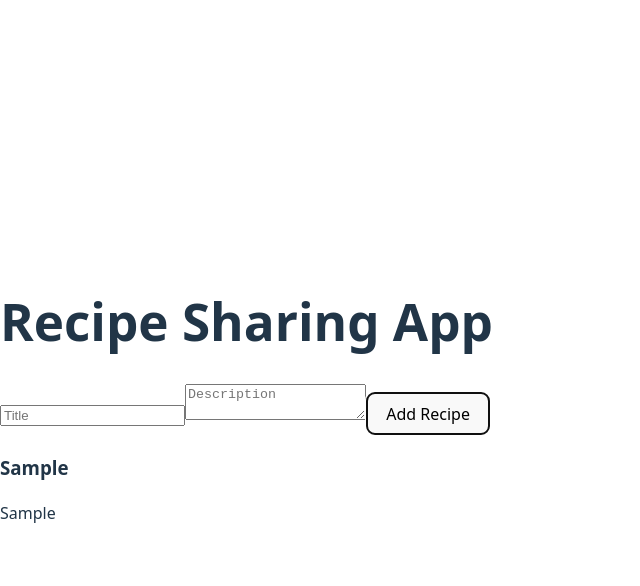
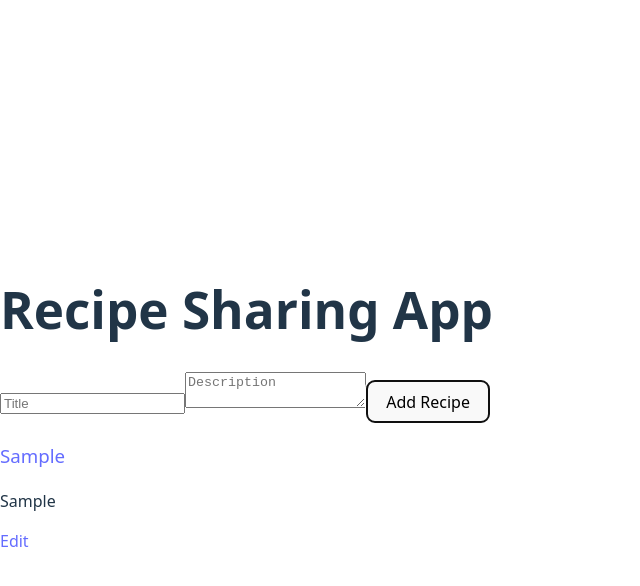
Before and after one commit to Oumaima-97/alx-fe-reactjs, a React (Vite) app in the folder recipe-sharing-app/: page / in a window 1280 px wide. Both pictures are taken after typing "Sample", "Sample" into the empty fields and a click on the button "Add Recipe". Shown: the top 586 px of the page, without its empty margins (0-640 px from the left). Built offline with nearby package versions, Linux system fonts and the light colour scheme.

Commit message:
Edit and delete Recipe Button

```diff
--- a/recipe-sharing-app/package.json
+++ b/recipe-sharing-app/package.json
@@ -12,6 +12,7 @@
   "dependencies": {
     "react": "^19.0.0",
     "react-dom": "^19.0.0",
+    "react-router-dom": "^6.30.0",
     "zustand": "^5.0.3"
   },
   "devDependencies": {
--- a/recipe-sharing-app/src/App.jsx
+++ b/recipe-sharing-app/src/App.jsx
@@ -35,16 +35,25 @@ function App() {
 export default App*/
 
 // src/App.jsx
+import { BrowserRouter as Router, Route, Routes } from 'react-router-dom';
 import RecipeList from './components/RecipeList';
 import AddRecipeForm from './components/AddRecipeForm';
+import RecipeDetails from './components/RecipeDetails';
+import EditRecipeForm from './components/EditRecipeForm';
 
 function App() {
   return (
-    <div>
-      <h1>Recipe Sharing App</h1>
-      <AddRecipeForm />
-      <RecipeList />
-    </div>
+    <Router>
+      <div>
+        <h1>Recipe Sharing App</h1>
+        <AddRecipeForm />
+        <Routes>
+          <Route path="/" element={<RecipeList />} />
+          <Route path="/recipe/:recipeId" element={<RecipeDetails />} />
+          <Route path="/edit/:recipeId" element={<EditRecipeForm />} />
+        </Routes>
+      </div>
+    </Router>
   );
 }
 
--- /dev/null
+++ b/recipe-sharing-app/src/components/EditRecipeForm.jsx
@@ -0,0 +1,44 @@
+// src/components/EditRecipeForm.jsx
+import { useState } from 'react';
+import { useRecipeStore } from './recipeStore';
+import { useNavigate } from 'react-router-dom'; // Import useNavigate
+
+const EditRecipeForm = ({ recipeId }) => {
+  const recipe = useRecipeStore(state => state.recipes.find(r => r.id === recipeId));
+  const updateRecipe = useRecipeStore(state => state.updateRecipe);
+  const [title, setTitle] = useState(recipe?.title || '');
+  const [description, setDescription] = useState(recipe?.description || '');
+  const navigate = useNavigate(); // Replace useHistory with useNavigate
+
+  const handleSubmit = (event) => {
+    event.preventDefault();
+    updateRecipe({ id: recipeId, title, description });
+    navigate('/'); // Redirect to home page after saving changes
+  };
+
+  if (!recipe) {
+    return <p>Recipe not found!</p>;
+  }
+
+  return (
+    <div>
+      <h2>Edit Recipe</h2>
+      <form onSubmit={handleSubmit}>
+        <input
+          type="text"
+          value={title}
+          onChange={(e) => setTitle(e.target.value)}
+          placeholder="Title"
+        />
+        <textarea
+          value={description}
+          onChange={(e) => setDescription(e.target.value)}
+          placeholder="Description"
+        />
+        <button type="submit">Save Changes</button>
+      </form>
+    </div>
+  );
+};
+
+export default EditRecipeForm;
--- /dev/null
+++ b/recipe-sharing-app/src/components/RecipeDetails.jsx
@@ -0,0 +1,25 @@
+// src/components/RecipeDetails.jsx
+import { useRecipeStore } from './recipeStore';
+import { Link } from 'react-router-dom';
+
+const RecipeDetails = ({ recipeId }) => {
+  const recipe = useRecipeStore(state =>
+    state.recipes.find(recipe => recipe.id === recipeId)
+  );
+
+  if (!recipe) {
+    return <div>Recipe not found!</div>;
+  }
+
+  return (
+    <div>
+      <h1>{recipe.title}</h1>
+      <p>{recipe.description}</p>
+      {/* You will render Edit and Delete buttons here */}
+      <Link to={`/edit/${recipeId}`}>Edit Recipe</Link>
+      <DeleteRecipeButton recipeId={recipeId} />
+    </div>
+  );
+};
+
+export default RecipeDetails;
--- a/recipe-sharing-app/src/components/RecipeList.jsx
+++ b/recipe-sharing-app/src/components/RecipeList.jsx
@@ -1,5 +1,6 @@
 // src/components/RecipeList.jsx
 import { useRecipeStore } from './recipeStore';
+import { Link } from 'react-router-dom';
 
 const RecipeList = () => {
   const recipes = useRecipeStore(state => state.recipes);
@@ -11,8 +12,11 @@ const RecipeList = () => {
       ) : (
         recipes.map(recipe => (
           <div key={recipe.id}>
-            <h3>{recipe.title}</h3>
+            <h3>
+              <Link to={`/details/${recipe.id}`}>{recipe.title}</Link>
+            </h3>
             <p>{recipe.description}</p>
+            <Link to={`/edit/${recipe.id}`}>Edit</Link>
           </div>
         ))
       )}
--- a/recipe-sharing-app/src/components/recipeStore.js
+++ b/recipe-sharing-app/src/components/recipeStore.js
@@ -4,7 +4,19 @@ import { create } from 'zustand';
 const useRecipeStore = create(set => ({
   recipes: [],
   addRecipe: (newRecipe) => set(state => ({ recipes: [...state.recipes, newRecipe] })),
-  setRecipes: (recipes) => set({ recipes })
+  setRecipes: (recipes) => set({ recipes }),
+
+  // New action to update a recipe
+  updateRecipe: (updatedRecipe) => set(state => ({
+    recipes: state.recipes.map(recipe =>
+      recipe.id === updatedRecipe.id ? updatedRecipe : recipe
+    ),
+  })),
+
+  // New action to delete a recipe
+  deleteRecipe: (recipeId) => set(state => ({
+    recipes: state.recipes.filter(recipe => recipe.id !== recipeId),
+  })),
 }));
 
 export { useRecipeStore };
```
Also changed, not shown: recipe-sharing-app/src/components/DeleteRecipeButton.jsx (added, +14 -0 lines), 1 other file (tests, documents, lock files or other folders).
